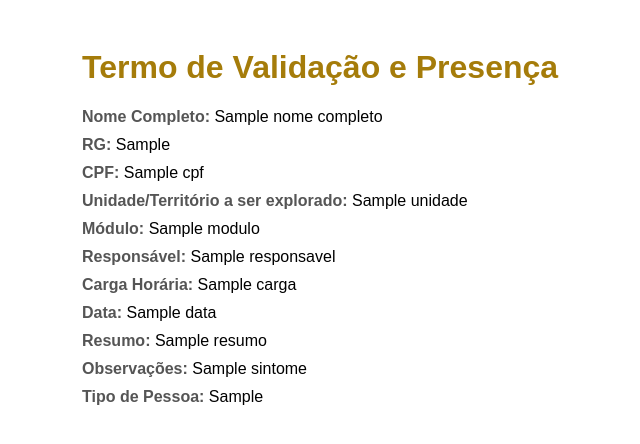
After one commit to cresci-e-perdi/Compromissos-sistema, a Flask app: template templates/documento_para_imprimir.html in a window 1280 px wide. The commit adds this page. Shown: the top 444 px of the page, without its empty margins (158-798 px from the left). Run offline with Flask 3, Linux system fonts and the light colour scheme; the template is opened without the code that fills it: most values are stand-ins (such as "Sample title", 1, 10 or a date in 2020).

Commit message:
03
deu ruim

```diff
--- a/app.py
+++ b/app.py
@@ -1,16 +1,14 @@
 from flask import Flask, render_template, request, send_file
 import os
-from docx import Document
+from pdfrw import PdfReader, PdfWriter, PageMerge
 from io import BytesIO
 
 app = Flask(__name__)
 
-# Rota principal que carrega o formulário
 @app.route('/')
 def index():
     return render_template('index.html')
 
-# Rota para processar o formulário e gerar o documento
 @app.route('/gerar-documento', methods=['POST'])
 def gerar_documento():
     # Capturar os dados do formulário
@@ -26,36 +24,49 @@ def gerar_documento():
     sintome = request.form['sintome']
     tipo_pessoa = request.form['tipo_pessoa']
 
+    # Caminho para o PDF modelo
+    caminho_pdf = os.path.join('documentos', 'TERMO_DE_VALIDAÇÃO_E_PRESENÇA_NO_MÓDULO_DE_TREINAMENTO2.pdf')
 
-    # Caminho para o modelo de documento
-    caminho_modelo = os.path.join('documentos', 'TERMO_DE_VALIDAÇÃO_E_PRESENÇA_NO_MÓDULO_DE_TREINAMENTO.docx')
+    # Ler o PDF
+    pdf_reader = PdfReader(caminho_pdf)
+    pdf_writer = PdfWriter()
 
-    # Abrir o documento modelo
-    doc = Document(caminho_modelo)
+    # Mapeamento dos campos de formulário e dados
+    data_mapping = {
+        'NOMECOMPLETO': nome_completo,
+        'RG': rg,
+        'CPF': cpf,
+        'UNIDADE/TERRITORIO': unidade,
+        'MODULO': modulo,
+        'RESPONSAVEL': responsavel,
+        'CARGA': carga,
+        'DATA': data,
+        'RESUMO': resumo,
+        'SINTOME': sintome,
+        'FRANQUEADO/SOCIO/FAMILIAR': tipo_pessoa
+    }
 
-    # Substituir os placeholders no documento
-    for paragrafo in doc.paragraphs:
-        paragrafo.text = paragrafo.text.replace('[NOMECOMPLETO]', nome_completo)
-        paragrafo.text = paragrafo.text.replace('[RG]', rg)
-        paragrafo.text = paragrafo.text.replace('[CPF]', cpf)
-        paragrafo.text = paragrafo.text.replace('[UNIDADE/TERRITORIO]', unidade)
-        paragrafo.text = paragrafo.text.replace('[MODULO]', modulo)
-        paragrafo.text = paragrafo.text.replace('[RESPONSAVEL]', responsavel)
-        paragrafo.text = paragrafo.text.replace('[CARGA]', carga)
-        paragrafo.text = paragrafo.text.replace('[DATA]', data)
-        paragrafo.text = paragrafo.text.replace('[RESUMO]', resumo)
-        paragrafo.text = paragrafo.text.replace('[SINTOME]', sintome)
-        paragrafo.text = paragrafo.text.replace('[FRANQUEADO/SOCIO/FAMILIAR]', tipo_pessoa)
+    # Preencher os campos de formulário no PDF
+    for page in pdf_reader.pages:
+        annotations = page['/Annots']
+        if annotations:
+            for annotation in annotations:
+                field = annotation.getObject()
+                field_name = field.get('/T')  # Nome do campo
+                if field_name in data_mapping:
+                    field.update({
+                        '/V': data_mapping[field_name],  # Substitui o valor do campo
+                        '/Ff': 1  # Define o campo como preenchido
+                    })
+        pdf_writer.addpage(page)
 
+    # Escrever o novo PDF em um buffer
+    output_pdf = BytesIO()
+    pdf_writer.write(output_pdf)
+    output_pdf.seek(0)
 
-    # Criar um arquivo temporário para salvar o documento preenchido
-    buffer = BytesIO()
-    doc.save(buffer)
-    buffer.seek(0)
+    # Enviar o PDF preenchido para o navegador
+    return send_file(output_pdf, as_attachment=False, download_name='termo_preenchido.pdf', mimetype='application/pdf')
 
-    # Enviar o arquivo preenchido para o download
-    return send_file(buffer, as_attachment=True, download_name='termo_preenchido.docx', mimetype='application/vnd.openxmlformats-officedocument.wordprocessingml.document')
-
-# Apenas uma vez o app.run
 if __name__ == '__main__':
     app.run(debug=True)
--- /dev/null
+++ b/templates/documento_para_imprimir.html
@@ -0,0 +1,58 @@
+<!DOCTYPE html>
+<html lang="pt-br">
+<head>
+    <meta charset="UTF-8">
+    <meta name="viewport" content="width=device-width, initial-scale=1.0">
+    <title>Documento Gerado para Impressão</title>
+    <style>
+        body {
+            font-family: Arial, sans-serif;
+            padding: 20px;
+        }
+
+        h1 {
+            color: #a57c0a;
+        }
+
+        p {
+            margin: 10px 0;
+        }
+
+        .container {
+            max-width: 800px;
+            margin: 0 auto;
+        }
+
+        .campo {
+            margin-bottom: 10px;
+        }
+
+        .campo strong {
+            color: #555;
+        }
+    </style>
+</head>
+<body>
+    <div class="container">
+        <h1>Termo de Validação e Presença</h1>
+        <div class="campo"><strong>Nome Completo:</strong> {{ nome_completo }}</div>
+        <div class="campo"><strong>RG:</strong> {{ rg }}</div>
+        <div class="campo"><strong>CPF:</strong> {{ cpf }}</div>
+        <div class="campo"><strong>Unidade/Território a ser explorado:</strong> {{ unidade }}</div>
+        <div class="campo"><strong>Módulo:</strong> {{ modulo }}</div>
+        <div class="campo"><strong>Responsável:</strong> {{ responsavel }}</div>
+        <div class="campo"><strong>Carga Horária:</strong> {{ carga }}</div>
+        <div class="campo"><strong>Data:</strong> {{ data }}</div>
+        <div class="campo"><strong>Resumo:</strong> {{ resumo }}</div>
+        <div class="campo"><strong>Observações:</strong> {{ sintome }}</div>
+        <div class="campo"><strong>Tipo de Pessoa:</strong> {{ tipo_pessoa }}</div>
+    </div>
+
+    <script>
+        // Função que aciona a impressão automaticamente ao carregar a página
+        window.onload = function() {
+            window.print();
+        };
+    </script>
+</body>
+</html>
```
Also changed, not shown: templates/index.html (+13 -1 lines), 1 other file.
